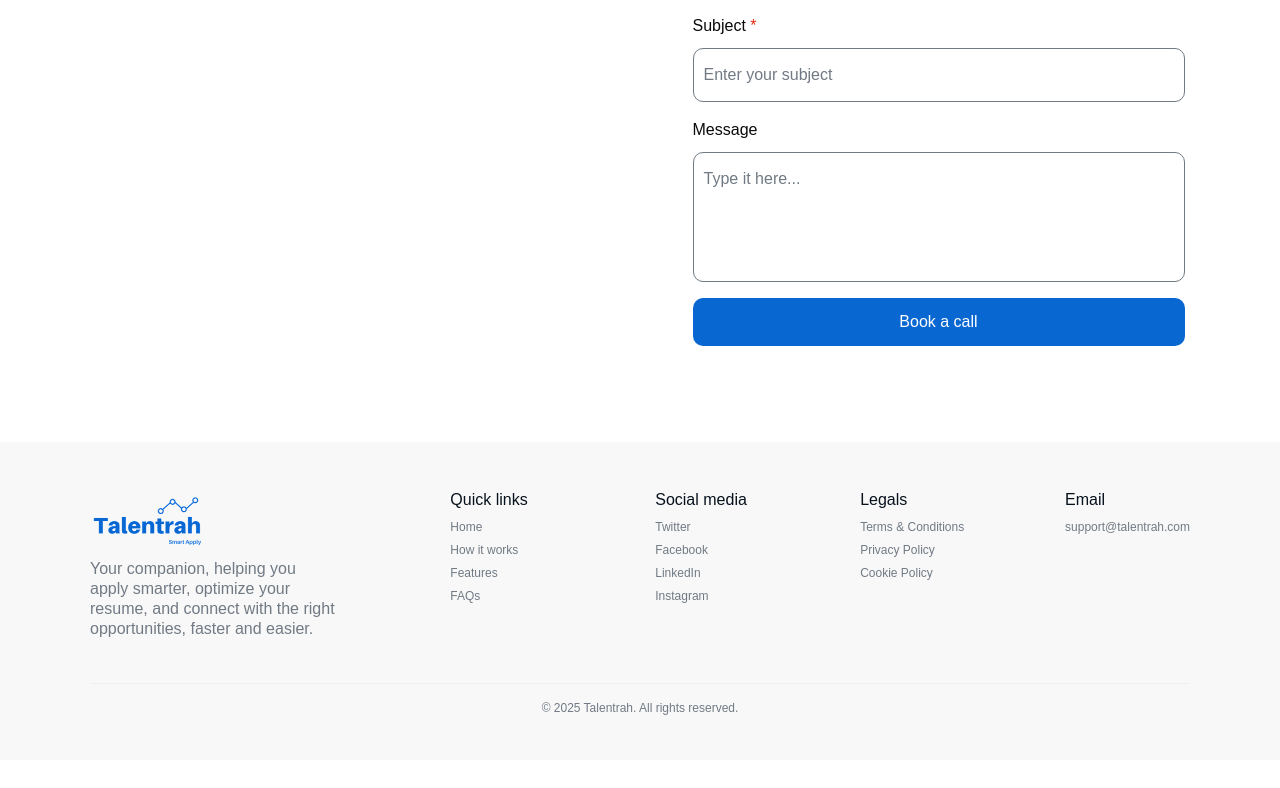
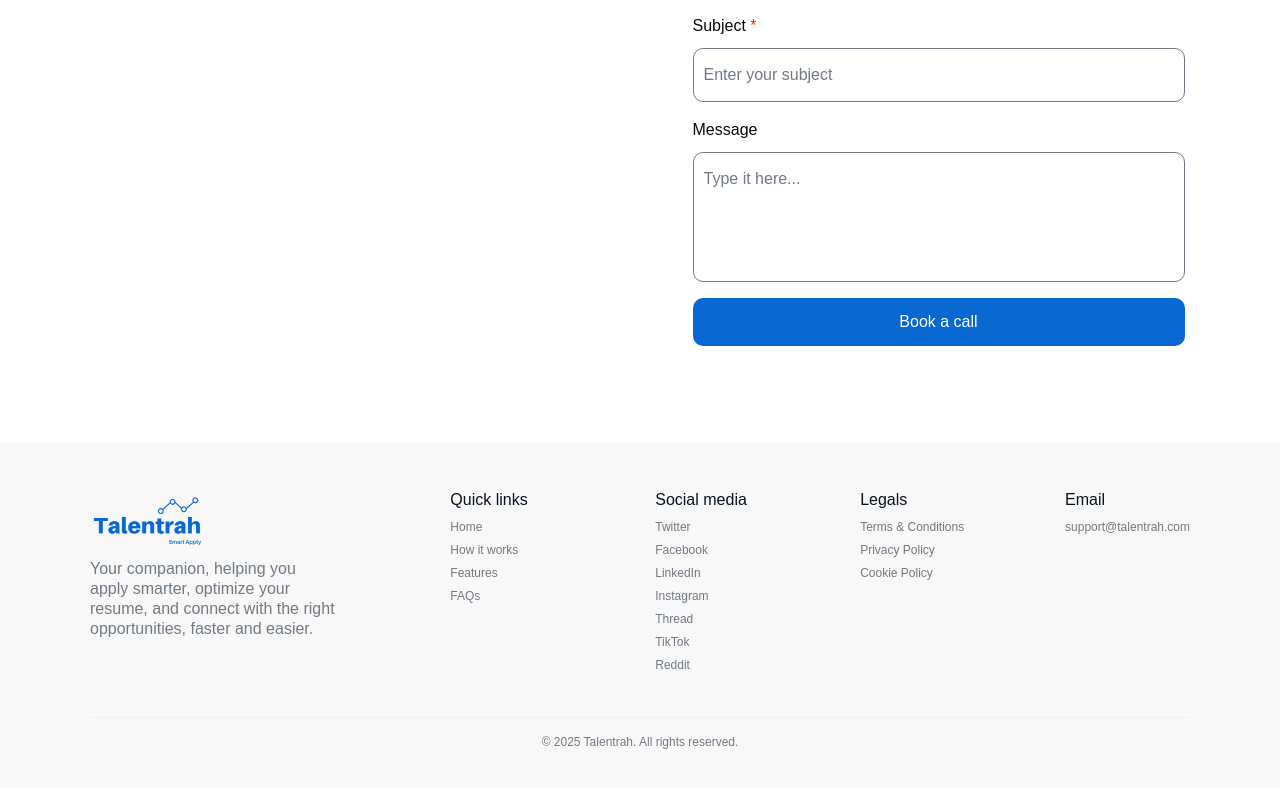
Before and after one commit to Talentrah-AI/talentrah-ai-frontend, a Next.js app: page / in a window 1280 px wide. Shown: the part 7407-8195 px from the top of the page. Before the commit the page ends 8167 px from the top, so only its background shows below. Built offline with nearby package versions, Linux system fonts and the light colour scheme; a web font is replaced by a local one.

Commit message:
[SEO]: Made changes to seo

```diff
--- a/src/app/layout.tsx
+++ b/src/app/layout.tsx
@@ -26,7 +26,7 @@ export const metadata: Metadata = {
     siteName: "Talentrah-ai",
     images: [
       {
-        url: "/landing.png",
+        url: `${Base_url}/opengraph-image.png`,
         width: 1200,
         height: 630,
         alt: "Talentrah-ai",
@@ -38,7 +38,7 @@ export const metadata: Metadata = {
     card: "summary_large_image",
     title: "Talentrah-ai",
     description: "Your next career move starts here",
-    images: ["/landing.png"],
+    images: [`${Base_url}/opengraph-image.png`],
   },
   robots: {
     index: true,
--- a/src/components/landing/footer.tsx
+++ b/src/components/landing/footer.tsx
@@ -41,6 +41,7 @@ export const Footer = () => {
                   href={item.link}
                   key={index}
                   className="text-xs leading-tight text-lightGrey-05"
+                  target="_blank"
                 >
                   {item.title}
                 </Link>
--- a/src/data/landing/footerData.ts
+++ b/src/data/landing/footerData.ts
@@ -1,60 +1,72 @@
 type footerType = {
-    title: string,
-    link: string,
-}[]
+  title: string;
+  link: string;
+}[];
 export const quickLinks: footerType = [
   {
-        title: "Home",
-        link: "/"
+    title: 'Home',
+    link: '/',
   },
   {
-        title: "How it works",
-        link: "/#how-it-works"
+    title: 'How it works',
+    link: '/#how-it-works',
   },
   {
-        title: "Features",
-        link: "/#features"
+    title: 'Features',
+    link: '/#features',
   },
   {
-        title: "FAQs",
-        link: "/#faqs"
+    title: 'FAQs',
+    link: '/#faqs',
   },
-]
+];
 export const SocialMedia: footerType = [
   {
-        title: "Twitter",
-        link: "/"
+    title: 'Twitter',
+    link: 'https://x.com/talentrah_',
   },
   {
-        title: "Facebook",
-        link: "/"
+    title: 'Facebook',
+    link: 'https://www.facebook.com/profile.php?id=61574860195671',
   },
   {
-        title: "LinkedIn",
-        link: "/"
+    title: 'LinkedIn',
+    link: 'https://www.linkedin.com/company/talentrah1/about',
   },
   {
-        title: "Instagram",
-        link: "/"
+    title: 'Instagram',
+    link: 'https://www.instagram.com/talentrah_',
   },
-]
+  {
+    title: 'Thread',
+    link: 'https://www.threads.net/@talentrah_',
+  },
+  {
+    title: 'TikTok',
+    link: 'https://www.tiktok.com/@talentrah_?lang=en',
+  },
+  {
+    title: 'Reddit',
+    link: 'https://www.reddit.com/user/Talentrah',
+  },
+];
 export const legals: footerType = [
   {
-        title: "Terms & Conditions",
-        link: "/"
+    title: 'Terms & Conditions',
+    link: '/',
   },
   {
-        title: "Privacy Policy",
-        link: "/"
+    title: 'Privacy Policy',
+    link: '/',
   },
   {
-        title: "Cookie Policy",
-        link: "/"
-    }
-]
+    title: 'Cookie Policy',
+    link: '/',
+  },
+];
 export const email: footerType = [
   {
-        title: "support@talentrah.com",
-        link: "mailto:support@talentrah.com"
-    }
-]
+    title: 'support@talentrah.com',
+    link: 'mailto:support@talentrah.com',
+  },
+];
```
Also changed, not shown: src/app/opengraph-image.png. Lines whose indentation alone changed are shown as unchanged.
